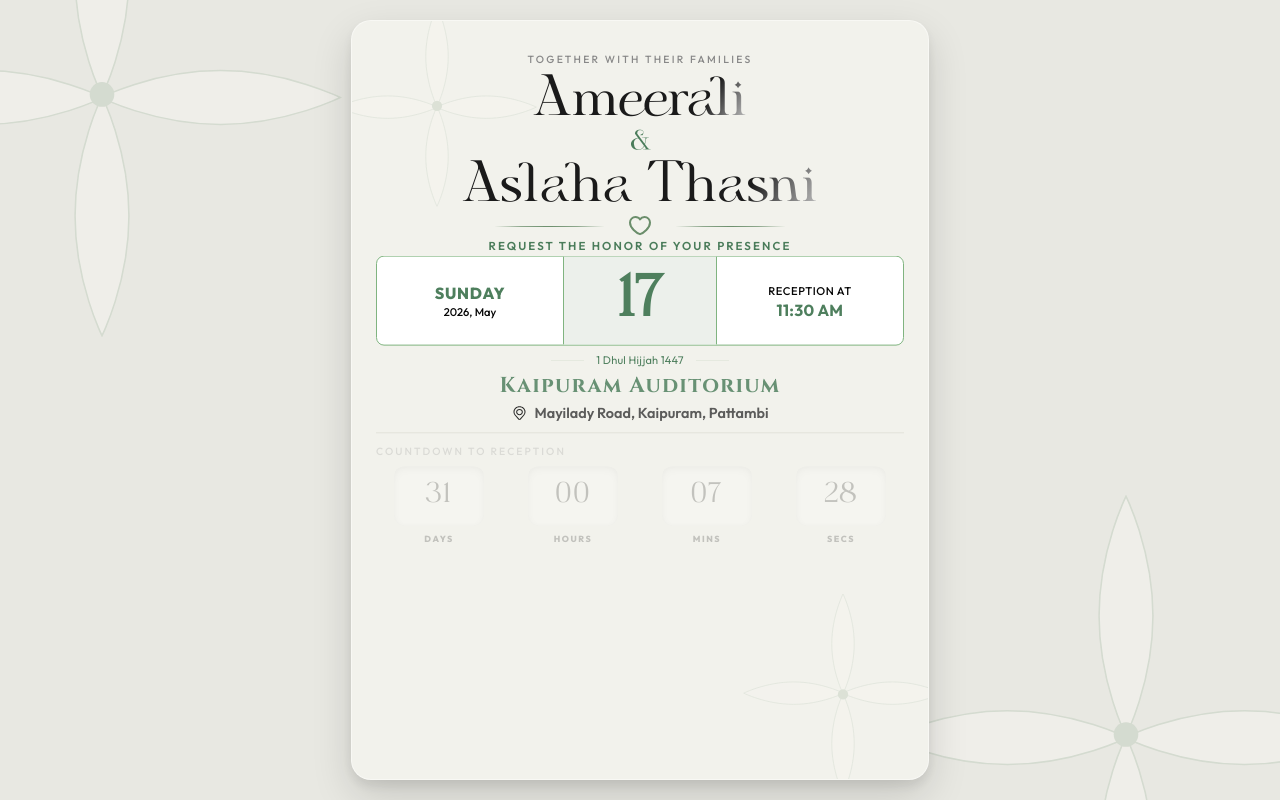
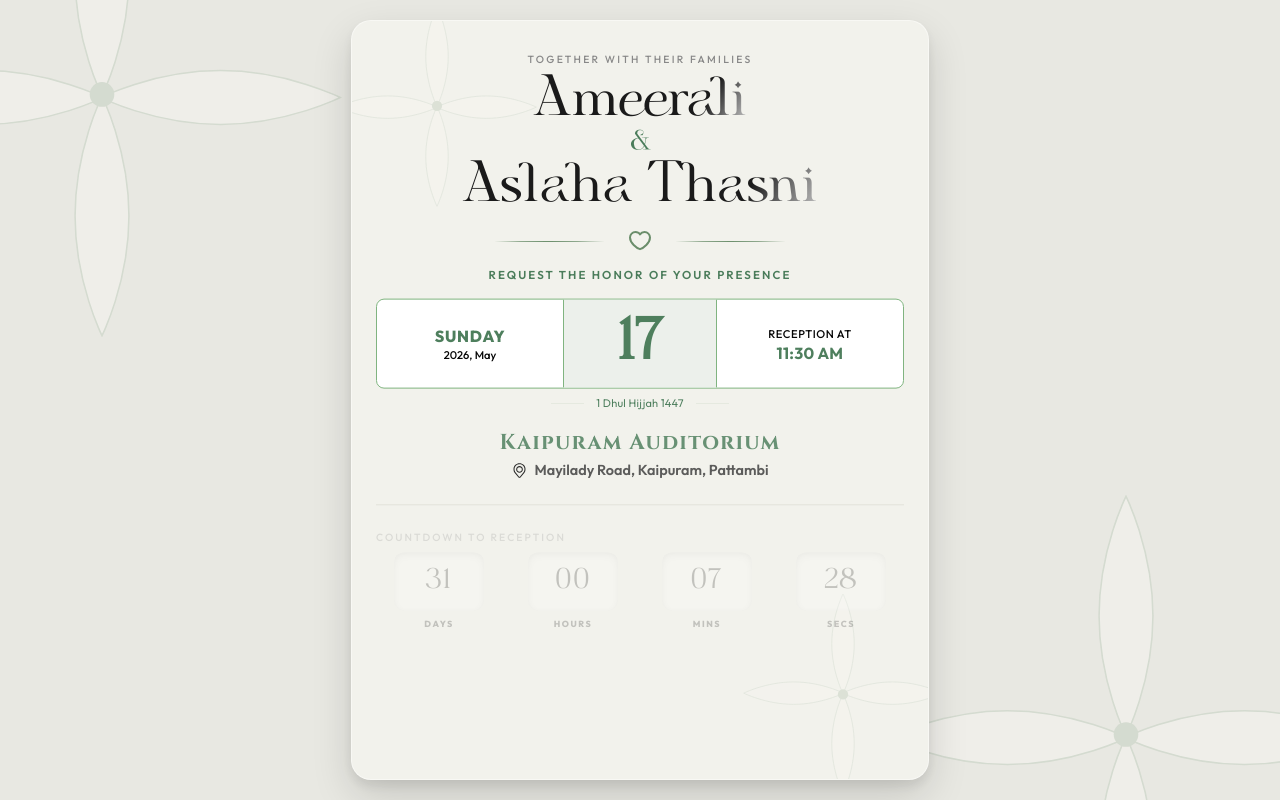
Before and after one commit to Ameerali-k/ameerali_wedding_invitation, a Next.js app: page / in a window 1280 px wide. Built offline with nearby package versions, Linux system fonts and the light colour scheme; no server answers; a web font is replaced by a local one.

Commit message:
Adjust z-indexes to keep flowers behind content

```diff
--- a/src/app/globals.css
+++ b/src/app/globals.css
@@ -99,6 +99,8 @@ body {
   flex-direction: column;
   align-items: center;
   text-align: center;
+  position: relative;
+  z-index: 1;
 }
 
 /* ─── Spacers (tiny on mobile to fit in 100vh) ───────────────── */
--- a/src/app/page.js
+++ b/src/app/page.js
@@ -840,9 +840,6 @@ export default function Page() {
               </button>
             </div>
           </motion.div>
-          <motion.div variants={fade} style={{ display: 'flex', justifyContent: 'center', marginTop: '1.5rem', marginBottom: '0.5rem' }}>
-            <img src="/images/flower.svg" style={{ width: '80px', opacity: 0.45, transform: 'rotate(180deg)' }} alt="" />
-          </motion.div>
 
         </motion.div>
       )}
```
